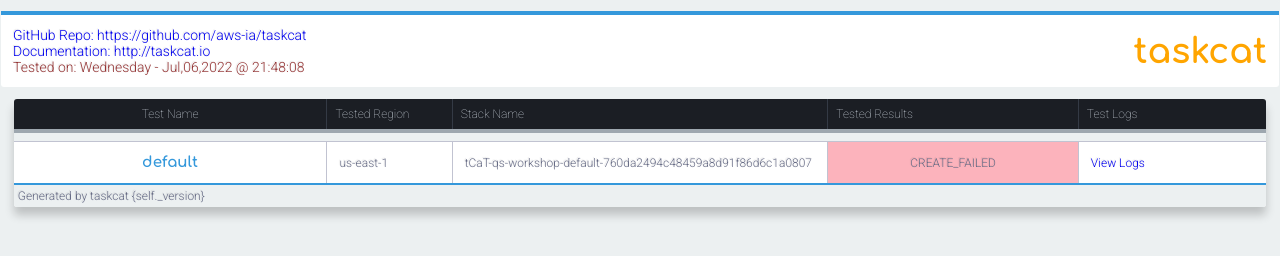
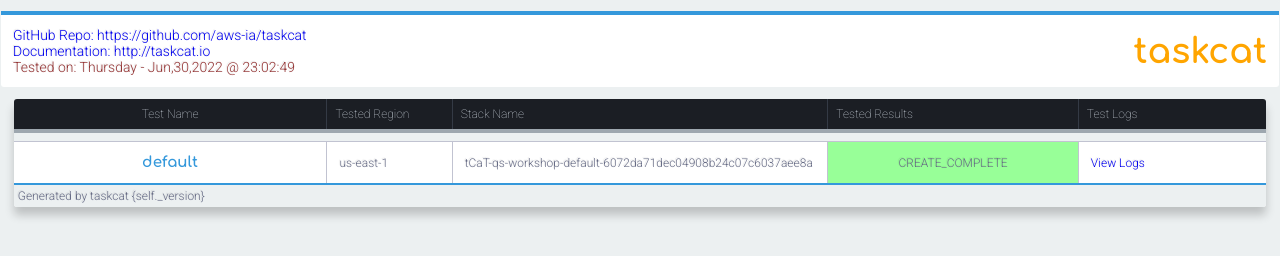
Before and after one commit to PavanMudigonda/qs-workshop, a plain HTML site: page taskcat_outputs/index.html in a window 1280 px wide. Drawn offline with Linux system fonts and the light colour scheme.

Commit message:
Revert "some meaningful message"
This reverts commit eb2afc0637ab9c7a57090295f6cd6a13c0d34fb8.

```diff
--- a/taskcat_outputs/index.html
+++ b/taskcat_outputs/index.html
@@ -212,7 +212,7 @@ td.text-right {
                             Documentation: http://taskcat.io
                             <br />
                         </a>
-                        Tested on: Wednesday - Jul,06,2022 @ 21:48:08
+                        Tested on: Thursday - Jun,30,2022 @ 23:02:49
                     </td>
                     <td class=taskcat-logo>
                         <h3>
@@ -257,13 +257,13 @@ td.text-right {
                         us-east-1
                     </td>
                     <td class=text-left>
-                        tCaT-qs-workshop-default-760da2494c48459a8d91f86d6c1a0807
+                        tCaT-qs-workshop-default-6072da71dec04908b24c07c6037aee8a
                     </td>
-                    <td class=test-red>
-                        CREATE_FAILED
+                    <td class=test-green>
+                        CREATE_COMPLETE
                     </td>
                     <td class=text-left>
-                        <a href="tCaT-qs-workshop-default-760da2494c48459a8d91f86d6c1a0807-us-east-1-cfnlogs.txt">
+                        <a href="tCaT-qs-workshop-default-6072da71dec04908b24c07c6037aee8a-us-east-1-cfnlogs.txt">
                             View Logs
                         </a>
                     </td>
```
Also changed, not shown: screen-logs.txt, taskcat_outputs/tCaT-qs-workshop-default-1824b282d245458e897ef28a976553c1-us-east-1-cfnlogs.txt (deleted), taskcat_outputs/tCaT-qs-workshop-default-3a79094b2d6c4cb88f9bb2e048b565b2-us-east-1-cfnlogs.txt (deleted), taskcat_outputs/tCaT-qs-workshop-default-760da2494c48459a8d91f86d6c1a0807-us-east-1-cfnlogs.txt (deleted), 1 other file.
